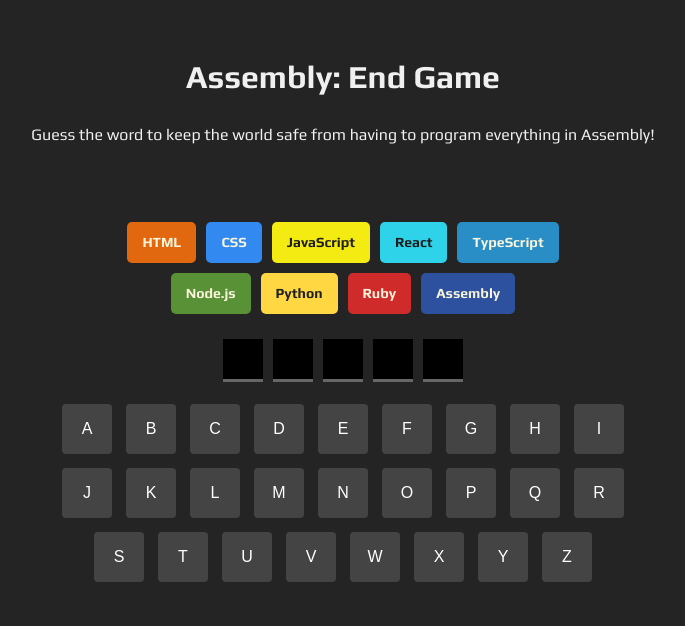
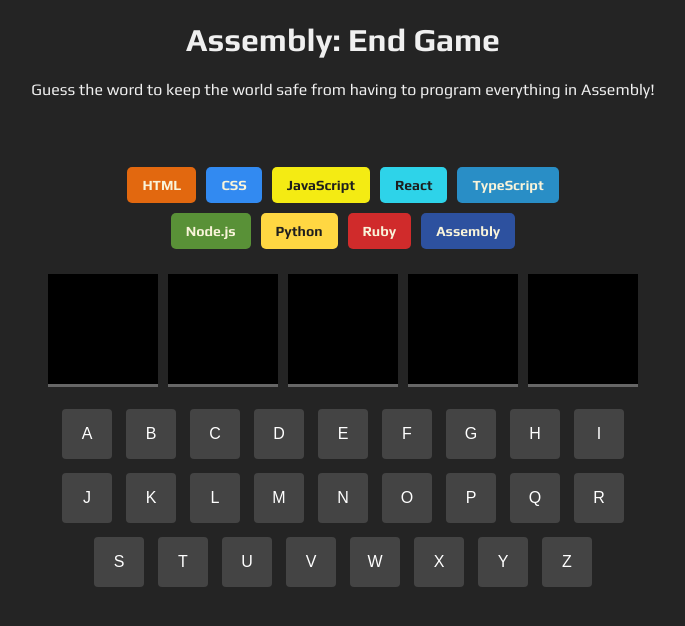
Before and after one commit to kquilty/react-assembly-end-game, a React (Vite) app: page / in a window 1280 px wide. Shown: the top 626 px of the page, without its empty margins (297-982 px from the left). Built offline with nearby package versions, Linux system fonts and the light colour scheme; grey boxes are pictures that could not be loaded.

Commit message:
silly stuff

```diff
--- a/src/App.css
+++ b/src/App.css
@@ -1,6 +1,5 @@
 #root {
   max-width: 1280px;
   margin: 0 auto;
-  padding: 2rem;
   text-align: center;
 }
--- a/src/index.css
+++ b/src/index.css
@@ -1,7 +1,5 @@
 :root {
     font-family: 'Play', system-ui, Avenir, Helvetica, Arial, sans-serif;
-    line-height: 1.5;
-    font-weight: 400;
 
     background-color: #242424;
     color: #f0f0f0;
@@ -62,11 +60,12 @@
     background-color: black;
     /* border-radius: 5px; */
     font-weight: bold;
-    font-size: 18px;
+    font-size: 85px;
     color: #f0f0f0;
     border-bottom: 3px solid #666;
-    width: 40px;
-    height: 40px;
+    width: 90px;
+    height: 90px;
+    padding: 10px;
 }
 
 .unguessed-letter {
@@ -118,7 +117,7 @@
     font-size: 14px;
 }
 .dead-language-tile {
-    opacity: 0.4;
+    opacity: 0.06;
     text-decoration: line-through;
 }
 
```
